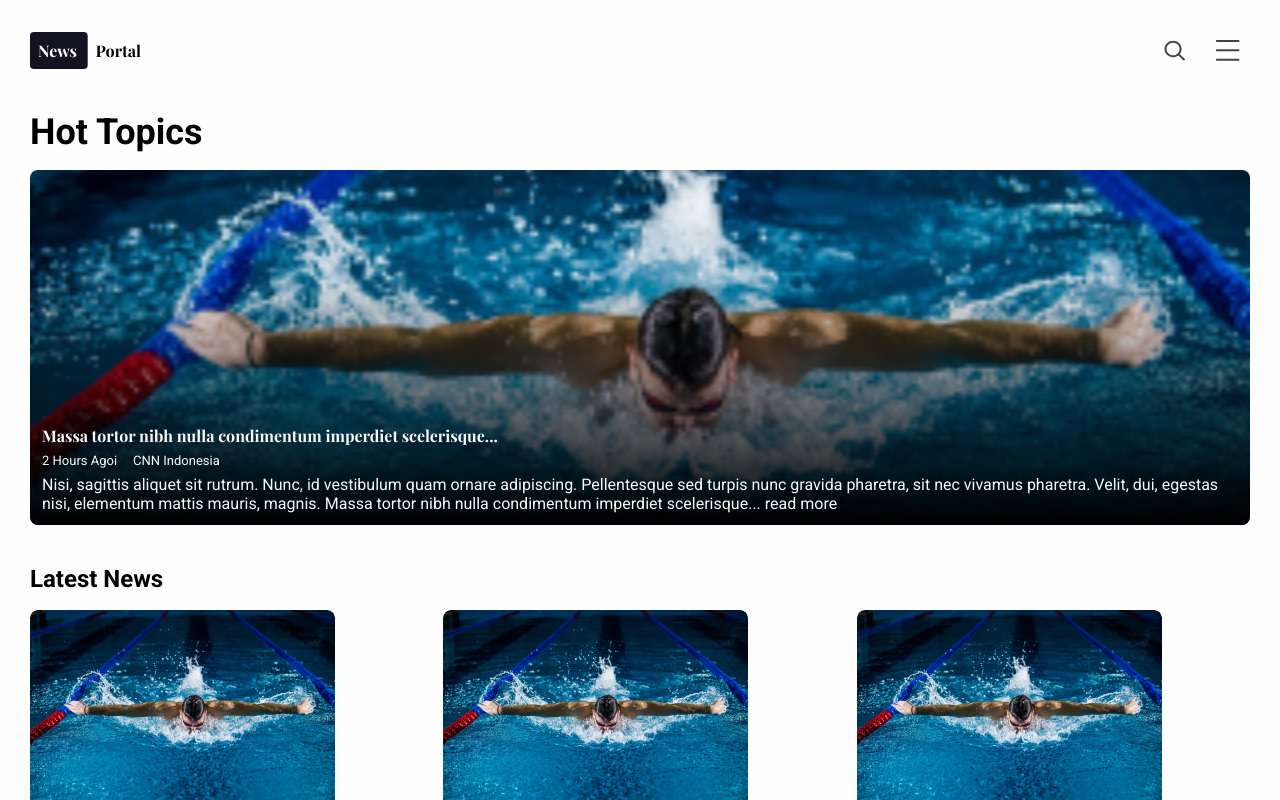
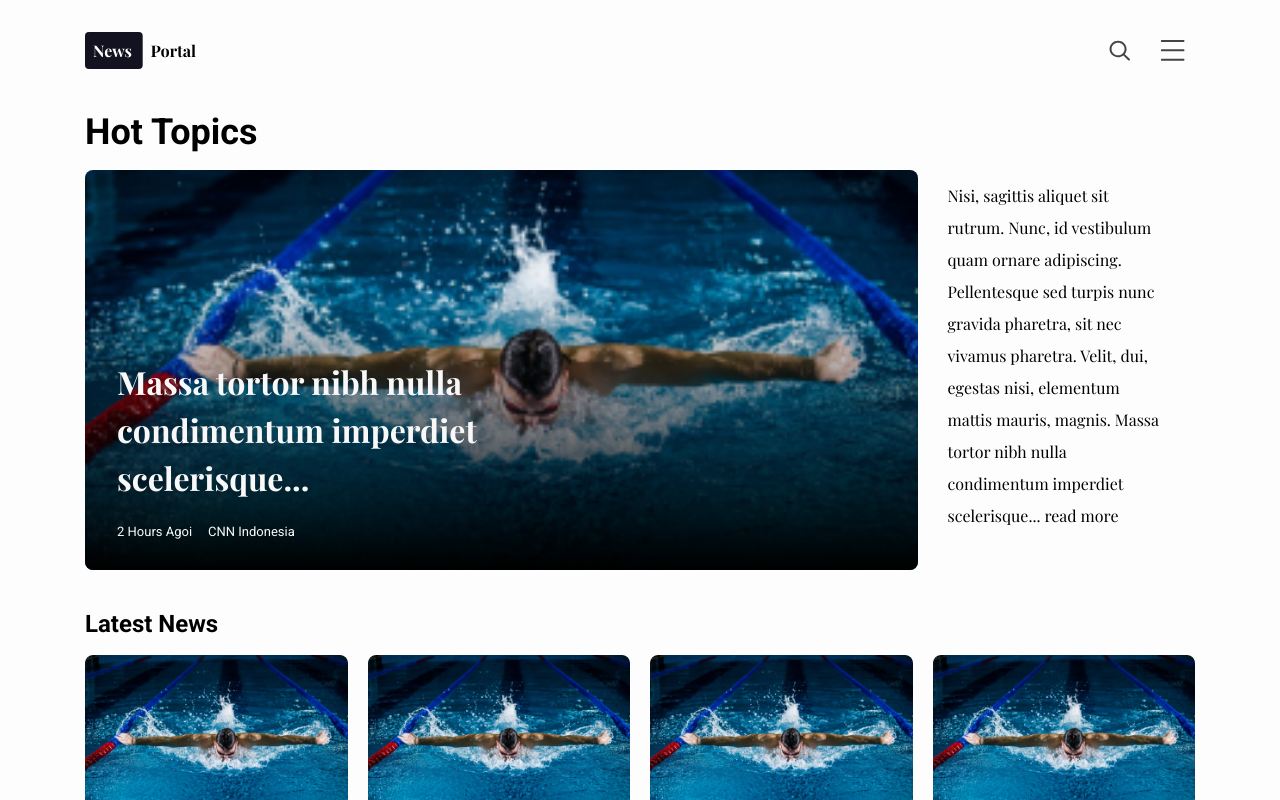
Before and after one commit to barbosadiego/news-app, a Vue app: page / in a window 1280 px wide. Shown: the top 800 px of the page. Built offline with nearby package versions, Linux system fonts and the light colour scheme.

Commit message:
add desktop style

```diff
--- a/src/App.vue
+++ b/src/App.vue
@@ -139,6 +139,11 @@ img {
     min-height: 100vh;
     padding: 30px;
     transition: 0.3s ease;
+    //desktop width
+    @media screen and (min-width: 1200px) {
+      max-width: 1170px;
+      margin: 0 auto;
+    }
 
     &.is-menu-active {
       transform: translateX(-70%);
--- a/src/views/Home.vue
+++ b/src/views/Home.vue
@@ -1,6 +1,5 @@
 <template>
   <div class="home-page">
-
     <div class="hot-topics">
       <h1>hot topics</h1>
       <div class="item">
@@ -13,8 +12,14 @@
             <span class="publishedAt">2 Hours Agoi</span>
             <span class="source">CNN Indonesia</span>
           </div>
-          <p v-if="!isMobile" class="description">Nisi, sagittis aliquet sit rutrum. Nunc, id vestibulum quam ornare adipiscing. Pellentesque sed turpis nunc gravida pharetra, sit nec vivamus pharetra. Velit, dui, egestas nisi, elementum mattis mauris, magnis. Massa tortor nibh nulla condimentum imperdiet scelerisque... read more</p>
         </div>
+        <p v-if="!isMobile" class="description">
+          Nisi, sagittis aliquet sit rutrum. Nunc, id vestibulum quam ornare
+          adipiscing. Pellentesque sed turpis nunc gravida pharetra, sit nec
+          vivamus pharetra. Velit, dui, egestas nisi, elementum mattis mauris,
+          magnis. Massa tortor nibh nulla condimentum imperdiet scelerisque...
+          read more
+        </p>
       </div>
     </div>
 
@@ -79,59 +84,64 @@
         </div>
       </div>
     </div>
-
   </div>
 </template>
 
 <script>
 export default {
   name: 'HomePage',
-  data(){
-    return{
+  data() {
+    return {
       isMobile: true,
-    }
+    };
   },
-  methods:{
-    getWidth(){
+  methods: {
+    getWidth() {
       const width = window.innerWidth;
-      width >= 1024 ? this.isMobile = false : this.isMobile = true
-      console.log('width')
+      width >= 1024 ? (this.isMobile = false) : (this.isMobile = true);
+      console.log('width');
     },
-    getDebounce(func, wait){
+    getDebounce(func, wait) {
       let time;
-      return function(){
+      return function () {
         clearTimeout(time);
-        time = setTimeout(func, wait)
-      }
-    }
+        time = setTimeout(func, wait);
+      };
+    },
   },
-  created(){
-    this.getWidth()
-    window.addEventListener('resize', this.getDebounce(this.getWidth, 500))
-  }
+  created() {
+    this.getWidth();
+    window.addEventListener('resize', this.getDebounce(this.getWidth, 500));
+  },
 };
 </script>
 
 <style lang="scss" scoped>
 @import '@/Functions.scss';
 
-.home-page{
+.home-page {
   display: flex;
   flex-direction: column;
 
-  .hot-topics{
+  .hot-topics {
     margin: 40px 0px;
 
-    h1{
+    h1 {
       text-transform: capitalize;
       font-size: rem(36);
       line-height: rem(43);
       margin-bottom: 16px;
     }
 
-    .item{
+    .item {
       position: relative;
-      &::before{
+      //desktop style
+      @media screen and (min-width: 1024px) {
+        display: grid;
+        grid-template-columns: repeat(4, 1fr);
+        height: 400px;
+      }
+      &::before {
         content: '';
         width: 100%;
         height: 100%;
@@ -140,19 +150,29 @@ export default {
         border-radius: 8px;
         // background-color: rgba($color: #000000, $alpha: .4);
         background: linear-gradient(180deg, transparent 30%, #000000);
+        //desktop style
+        @media screen and (min-width: 1024px) {
+          grid-column: 1/4;
+        }
       }
 
-      img{
+      img {
         width: 100%;
         object-fit: cover;
         //tablet style
-        @media screen and (min-width:768px) {
+        @media screen and (min-width: 768px) {
           height: 355px;
           border-radius: 8px;
         }
+        //desktop style
+        @media screen and (min-width: 1024px) {
+          grid-column: 1/4;
+          height: 100%;
+          overflow: hidden;
+        }
       }
 
-      .text{
+      .text {
         position: absolute;
         top: 0;
         color: var(--white);
@@ -162,28 +182,57 @@ export default {
         flex-direction: column;
         gap: 8px;
         justify-content: flex-end;
+        //tablet style
+        @media screen and (min-width: 768px) {
+          padding: 32px;
+        }
+        //desktop style
+        @media screen and (min-width: 1024px) {
+          grid-column: 1/3;
+        }
 
-        .title{
+        .title {
           font-size: rem(16);
           font-weight: 700;
           line-height: rem(22);
           font-family: 'Playfair Display', 'Times New Roman', Times, serif;
+          //tablet style
+          @media screen and (min-width: 768px) {
+            font-size: rem(24);
+            line-height: rem(36);
+            margin-bottom: 16px;
+          }
+          //desktop style
+          @media screen and (min-width: 1024px) {
+            font-size: rem(32);
+            line-height: rem(48);
+            margin-bottom: 16px;
+          }
         }
 
-        .info{
+        .info {
           font-size: rem(13);
           font-weight: 400;
           line-height: rem(12);
           display: flex;
           gap: 16px;
         }
+
+      }
+
+      .description{
+        grid-column: 4/5;
+        padding: 10px 30px;
+        font-size: rem(16);
+        font-family: 'Playfair Display', 'Times New Roman', Times, serif;
+        font-weight: 400;
+        line-height: rem(32);
       }
     }
   }
 
-  .latest{
-
-    h2{
+  .latest {
+    h2 {
       font-size: rem(24);
       font-weight: 700;
       line-height: rem(29);
@@ -191,30 +240,32 @@ export default {
       text-transform: capitalize;
     }
 
-    .items-array{
+    .items-array {
       display: grid;
       grid-template-columns: repeat(2, 1fr);
       gap: 32px 20px;
       //tablet style
-      @media screen and (min-width:768px) {
+      @media screen and (min-width: 768px) {
         grid-template-columns: repeat(3, 1fr);
       }
+      @media screen and (min-width: 1024px) {
+        grid-template-columns: repeat(4, 1fr);
+      }
 
-      .item{
-
-        img{
+      .item {
+        img {
           border-radius: 8px;
           margin-bottom: 8px;
         }
 
-        .title{
+        .title {
           font-weight: 700;
           font-size: rem(16);
           line-height: rem(22);
           font-family: 'Playfair Display', 'Times New Roman', Times, serif;
         }
 
-        .info{
+        .info {
           display: flex;
           font-size: rem(10);
           font-weight: 400;
```
